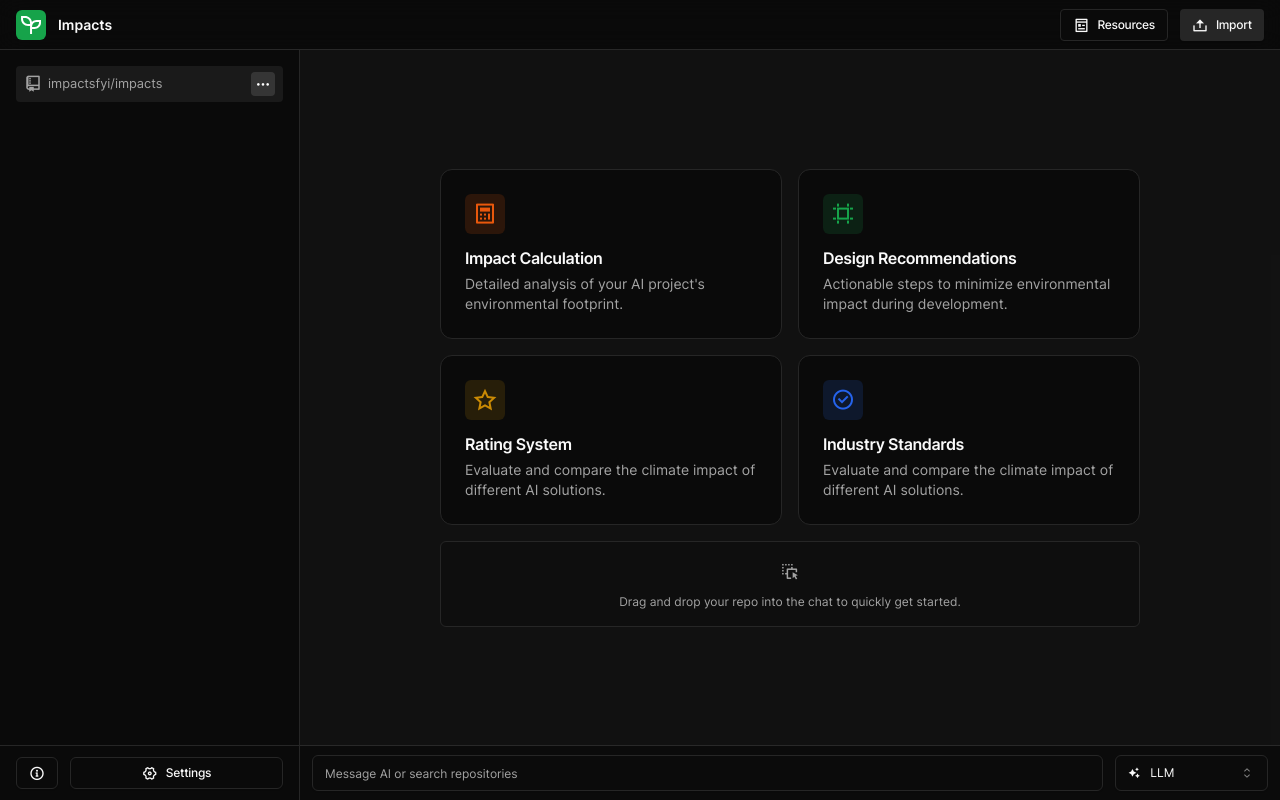
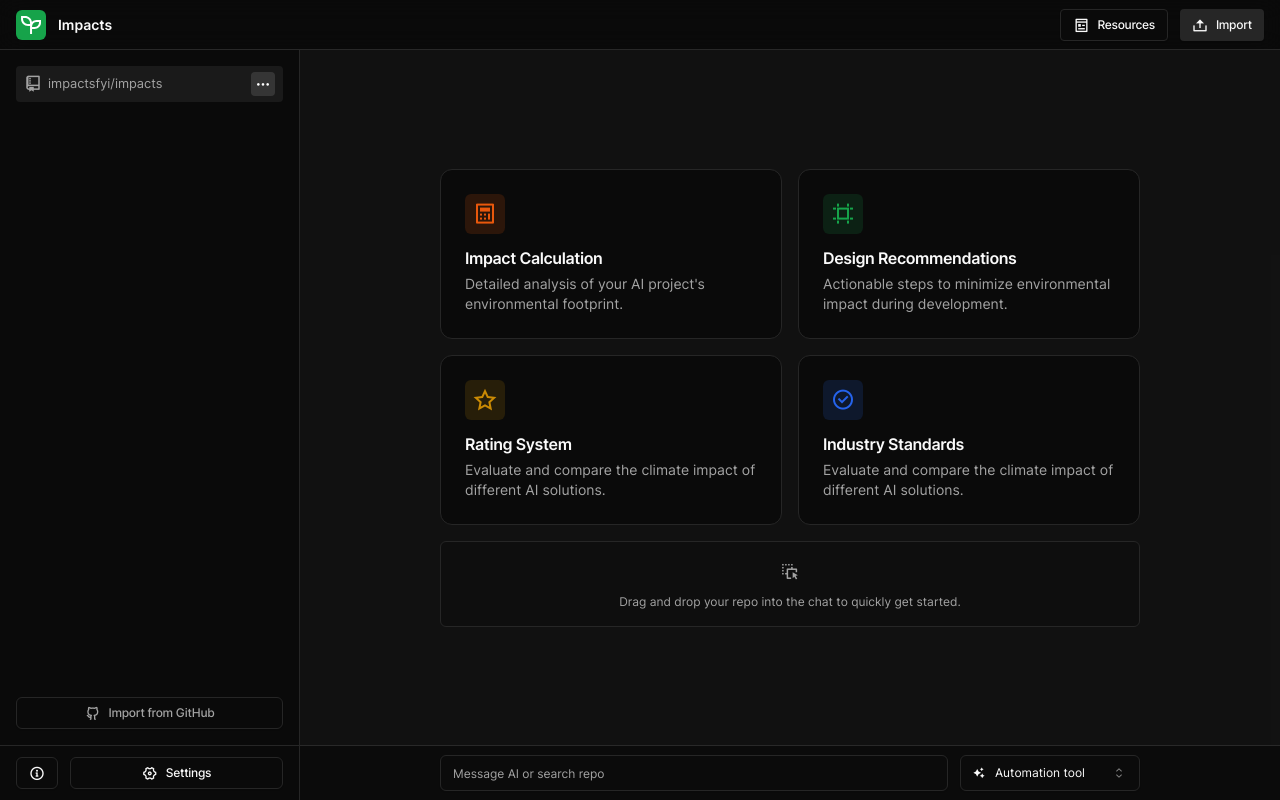
Before and after one commit to impactsfyi/impacts, a React (Vite) app in the folder apps/tauri/: page / in a window 1280 px wide. Built offline with nearby package versions, Linux system fonts and the light colour scheme.

Commit message:
[feat] design improvements

```diff
--- a/apps/tauri/src/App.tsx
+++ b/apps/tauri/src/App.tsx
@@ -59,7 +59,7 @@ function App() {
               <span className="text-xs tracking-tight">Sign in with <span className="underline text-muted-foreground">GitHub</span> or <span className="underline text-muted-foreground">import a repo</span></span>
             </div> */}
 
-            <div className="flex flex-col gap-2 text-muted-foreground">
+            <div className="flex flex-col gap-2 text-muted-foreground flex-1">
               <div className="flex flex-row bg-muted-foreground/10 px-2 py-1 rounded  w-full items-center gap-1.5">
                 <i className="ri-git-repository-line text-lg"></i>
                 <span className="text-[0.8rem]">impactsfyi/impacts</span>
@@ -71,8 +71,13 @@ function App() {
                 </div>
               </div>
 
+              <div className="flex-1"></div>
+
               <div>
-
+                <Button variant="outline" size="sm" className="w-full">
+                  <i className="ri-github-line text-[16px]"></i>
+                  <span className="font-medium tracking-tight">Import from GitHub</span>
+                </Button>
               </div>
             </div>
           </div>
@@ -136,15 +141,15 @@ function App() {
 
           </div>
 
-          <footer className="w-full bg-background/80 backdrop-blur-md h-[55px] flex flex-row items-center border-t border-muted-foreground/20 sticky bottom-0">
-            <div className="flex flex-row w-full mx-3">
-              <Input placeholder="Message AI or search repositories" className="w-full min-w-[600px] mr-3 text-xs" />
+          <footer className="w-full bg-background/80 backdrop-blur-md h-[55px] flex flex-row items-center justify-center border-t border-muted-foreground/20 sticky bottom-0">
+            <div className="flex flex-row w-full mx-3 max-w-[700px] flex-1">
+              <Input placeholder="Message AI or search repo" className="flex-1 mr-3 text-xs" />
 
               <Select>
                 <SelectTrigger className="w-[180px] text-xs">
                   <div className="flex flex-row gap-2.5">
                     <i className="ri-sparkling-2-fill"></i>
-                    <SelectValue placeholder="LLM" className="text-sm" />
+                    <SelectValue placeholder="Automation tool" className="text-sm" />
                   </div>
                 </SelectTrigger>
                 <SelectContent>
```
